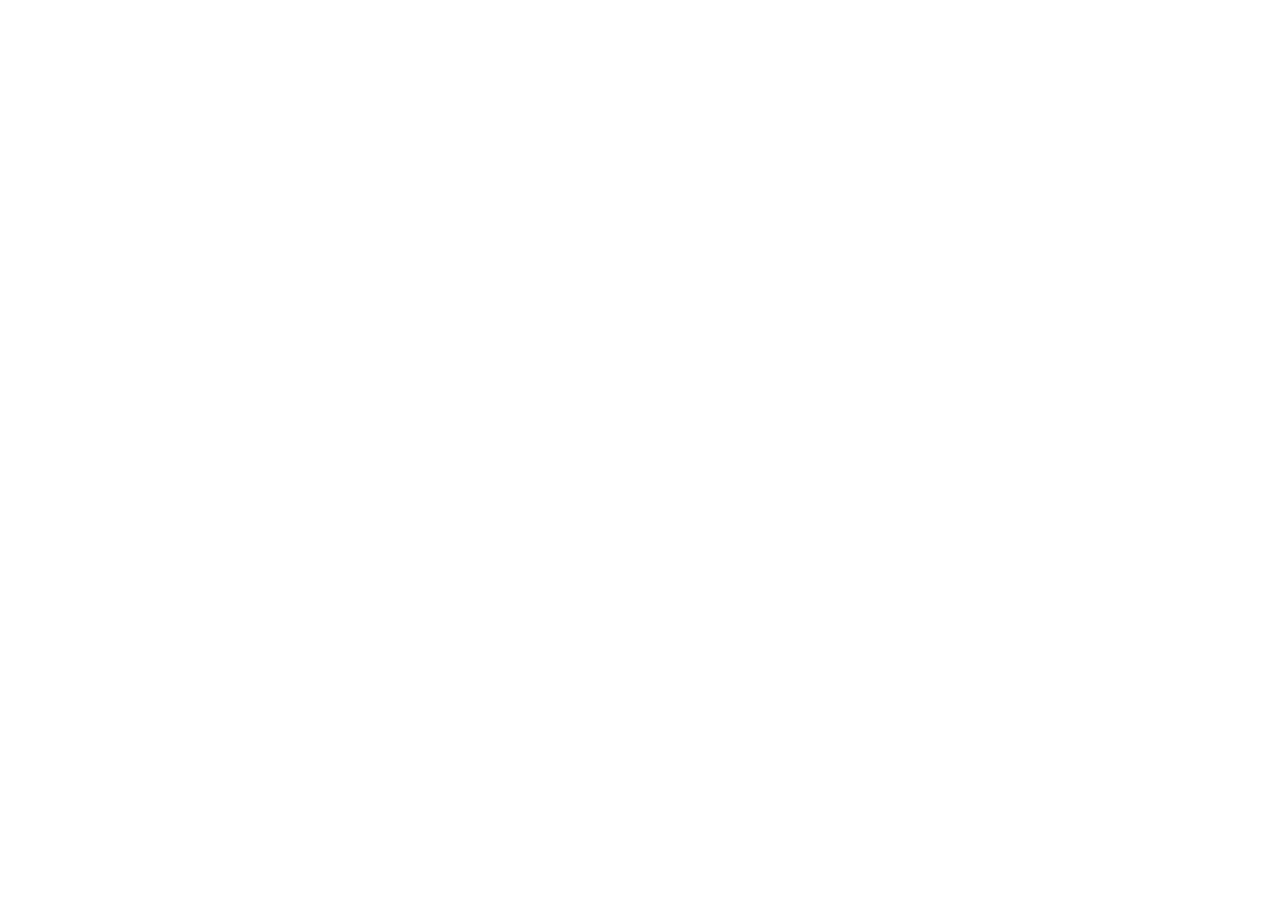
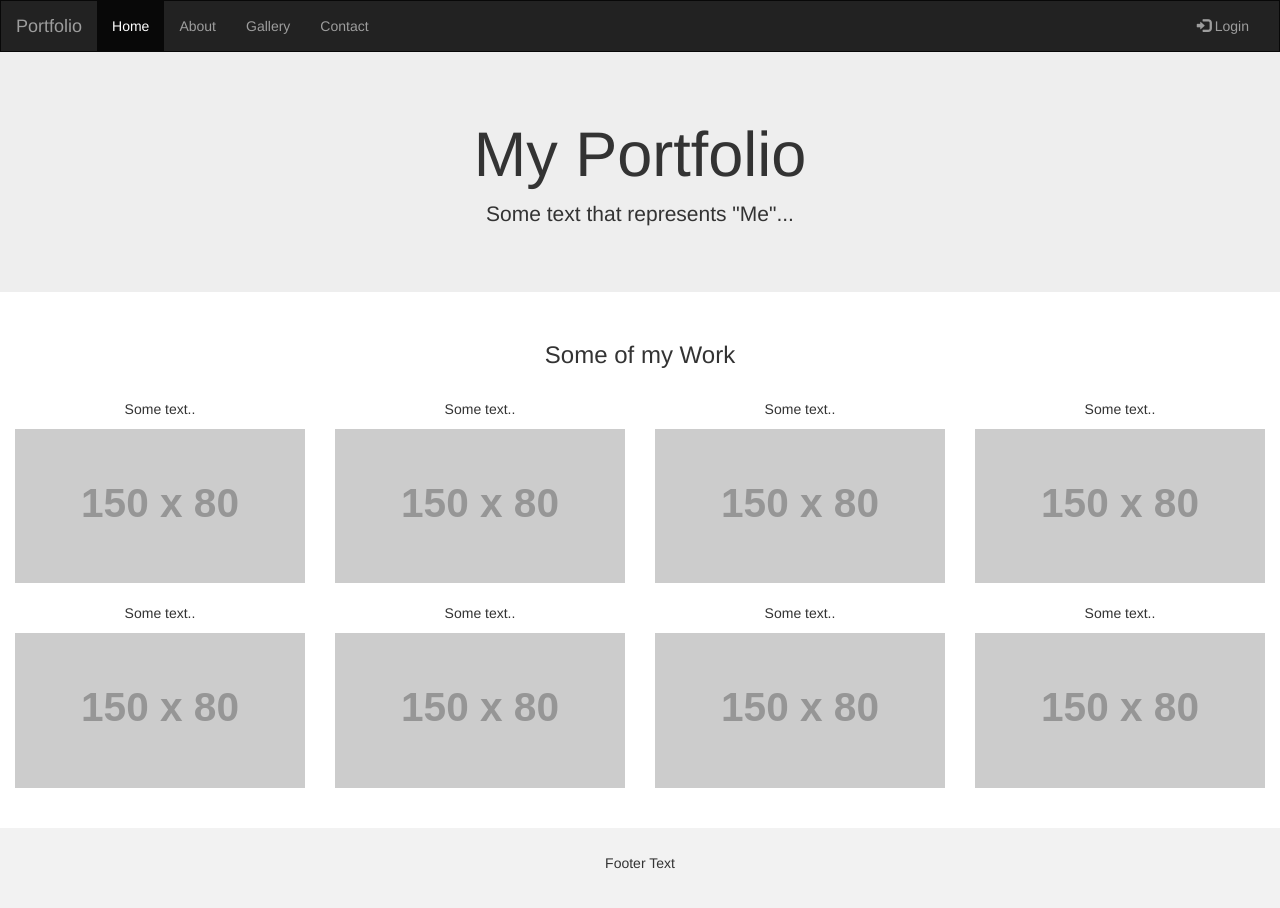
Before and after one commit to kazuhapls114/kazuhapls114.github.io, a plain HTML site: page index.html in a window 1280 px wide. Before the commit the page ends 800 px from the top, so only its background shows below. Drawn offline with nearby package versions, Linux system fonts and the light colour scheme; placeholder pictures from the web are drawn by us.

Commit message:
Update index.html

```diff
--- a/index.html
+++ b/index.html
@@ -19,3 +19,87 @@
       background-color: #f2f2f2;
       padding: 25px;
     }
+ </style>
+</head>
+<body>
+
+<nav class="navbar navbar-inverse">
+  <div class="container-fluid">
+    <div class="navbar-header">
+      <button type="button" class="navbar-toggle" data-toggle="collapse" data-target="#myNavbar">
+        <span class="icon-bar"></span>
+        <span class="icon-bar"></span>
+        <span class="icon-bar"></span>
+      </button>
+      <a class="navbar-brand" href="#">Portfolio</a>
+    </div>
+    <div class="collapse navbar-collapse" id="myNavbar">
+      <ul class="nav navbar-nav">
+        <li class="active"><a href="#">Home</a></li>
+        <li><a href="#">About</a></li>
+        <li><a href="#">Gallery</a></li>
+        <li><a href="#">Contact</a></li>
+      </ul>
+      <ul class="nav navbar-nav navbar-right">
+        <li><a href="#"><span class="glyphicon glyphicon-log-in"></span> Login</a></li>
+      </ul>
+    </div>
+  </div>
+</nav>
+
+<div class="jumbotron">
+  <div class="container text-center">
+    <h1>My Portfolio</h1>
+    <p>Some text that represents "Me"...</p>
+  </div>
+</div>
+
+<div class="container-fluid bg-3 text-center">
+  <h3>Some of my Work</h3><br>
+  <div class="row">
+    <div class="col-sm-3">
+      <p>Some text..</p>
+      <img src="https://placehold.it/150x80?text=IMAGE" class="img-responsive" style="width:100%" alt="Image">
+    </div>
+    <div class="col-sm-3">
+      <p>Some text..</p>
+      <img src="https://placehold.it/150x80?text=IMAGE" class="img-responsive" style="width:100%" alt="Image">
+    </div>
+    <div class="col-sm-3">
+      <p>Some text..</p>
+      <img src="https://placehold.it/150x80?text=IMAGE" class="img-responsive" style="width:100%" alt="Image">
+    </div>
+    <div class="col-sm-3">
+      <p>Some text..</p>
+      <img src="https://placehold.it/150x80?text=IMAGE" class="img-responsive" style="width:100%" alt="Image">
+    </div>
+  </div>
+</div><br>
+
+<div class="container-fluid bg-3 text-center">
+  <div class="row">
+    <div class="col-sm-3">
+      <p>Some text..</p>
+      <img src="https://placehold.it/150x80?text=IMAGE" class="img-responsive" style="width:100%" alt="Image">
+    </div>
+    <div class="col-sm-3">
+      <p>Some text..</p>
+      <img src="https://placehold.it/150x80?text=IMAGE" class="img-responsive" style="width:100%" alt="Image">
+    </div>
+    <div class="col-sm-3">
+      <p>Some text..</p>
+      <img src="https://placehold.it/150x80?text=IMAGE" class="img-responsive" style="width:100%" alt="Image">
+    </div>
+    <div class="col-sm-3">
+      <p>Some text..</p>
+      <img src="https://placehold.it/150x80?text=IMAGE" class="img-responsive" style="width:100%" alt="Image">
+    </div>
+  </div>
+</div><br><br>
+
+<footer class="container-fluid text-center">
+  <p>Footer Text</p>
+</footer>
+
+</body>
+</html>
```
